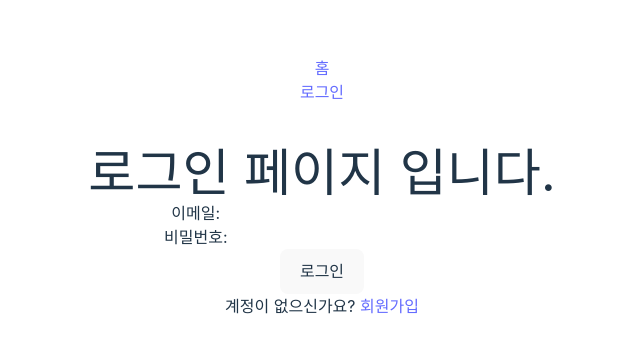
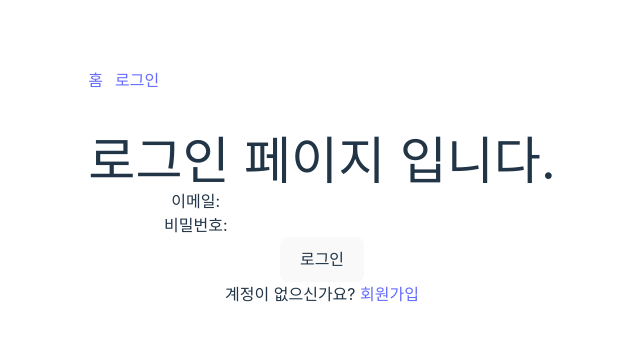
Before and after one commit to johj703/MBTI_test, a React (Vite) app: page /login in a window 1280 px wide. Shown: the part 213-566 px from the top of the page, without its empty margins (318-958 px from the left). Built offline with nearby package versions, Linux system fonts and the light colour scheme.

Commit message:
style: 홈, 로그인 버튼을 가로로 정렬

```diff
--- a/src/components/Layout.jsx
+++ b/src/components/Layout.jsx
@@ -24,7 +24,7 @@ const Layout = ({ children, user, setUser }) => {
   return (
     <div>
       <header>
-        <nav>
+        <nav className="flex space-x-3">
           <Link to="/">홈</Link>
           <div className="space-x-4">
             {user ? (
```
